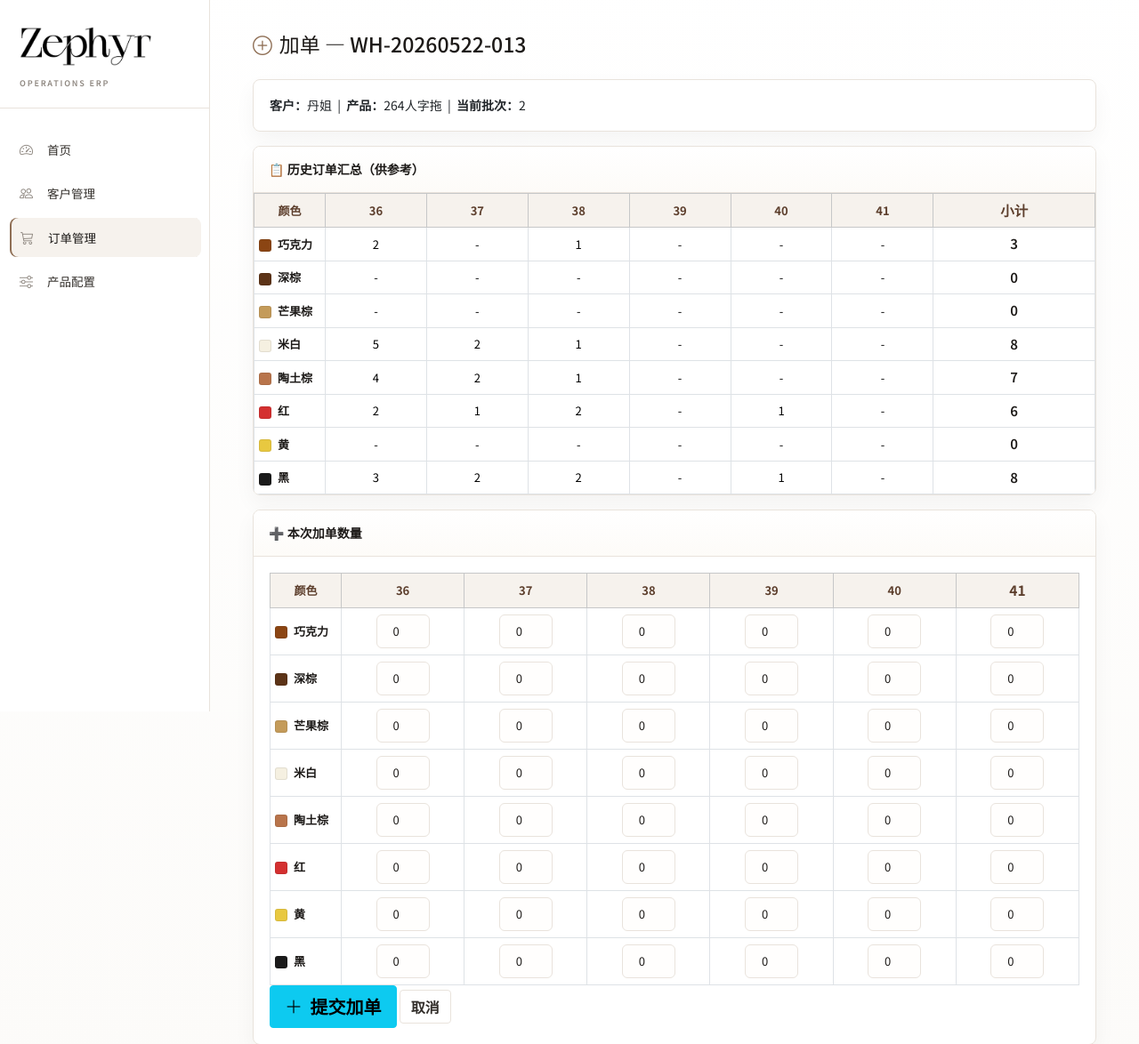
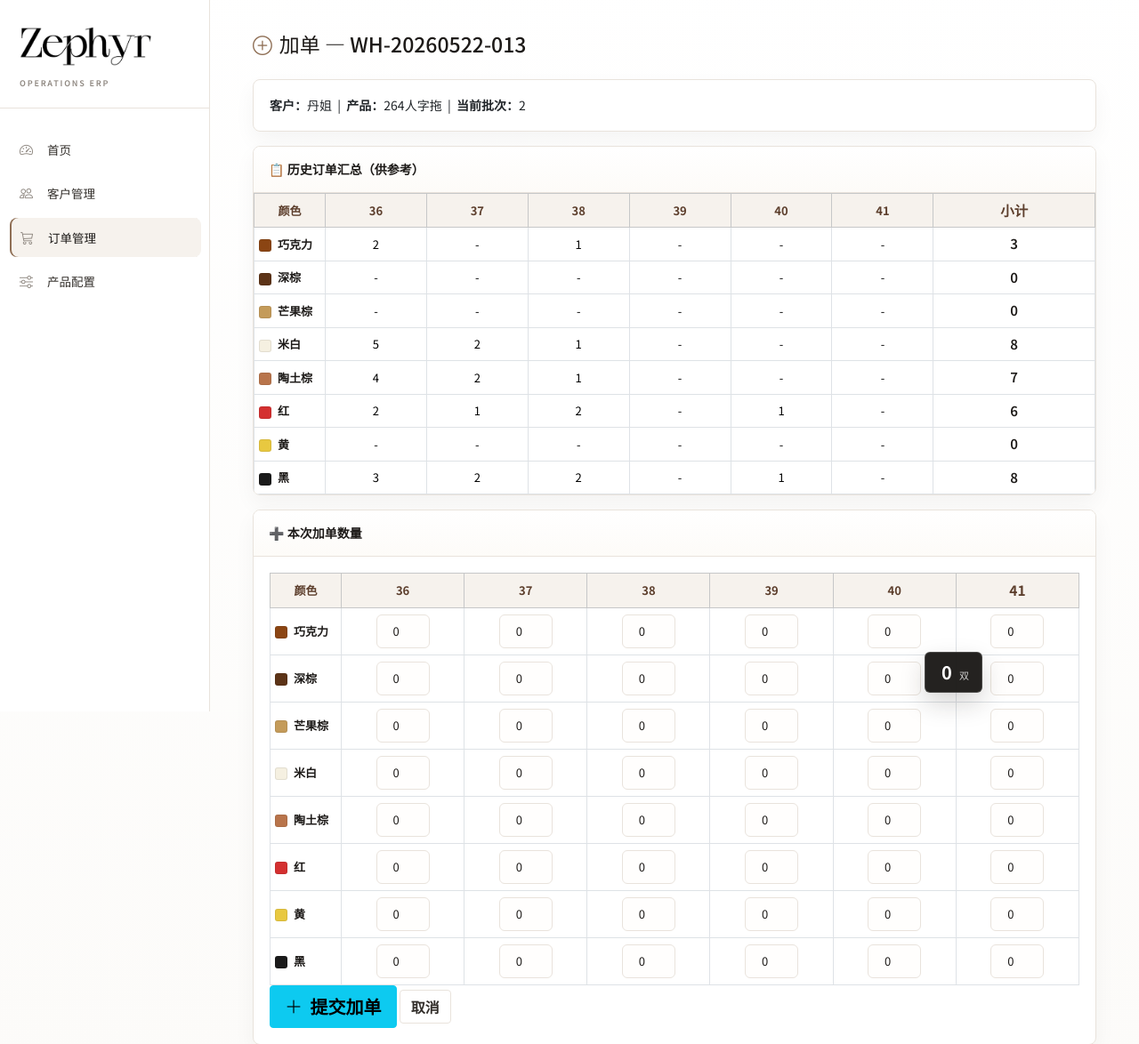
Before and after one commit to Xtttt/wholesale-erp, a Flask app: page /orders/13/add-batch in a window 1280 px wide. Shown: the top 1174 px of the page at 89% size. Run offline with Flask 3, Linux system fonts and the light colour scheme; a user stored in the database is signed in; data comes from the database, SQL or seed files in the repository.

Commit message:
加单页添加实时计数浮动条（右下角实时显示本次加单总数）

```diff
--- a/templates/order_add_batch.html
+++ b/templates/order_add_batch.html
@@ -69,7 +69,7 @@
                             </td>
                             {% for s in sizes %}
                             <td>
-                                <input type="number" class="form-control" min="0" value="0"
+                                <input type="number" class="form-control add-qty-input" min="0" value="0"
                                        name="qty_{{ color.id }}_{{ s.size_label }}" onfocus="this.select()">
                             </td>
                             {% endfor %}
@@ -77,6 +77,12 @@
                         {% endfor %}
                     </tbody>
                 </table>
+            </div>
+
+            <!-- 实时总计浮动条 -->
+            <div id="shipCounter" class="ship-counter">
+                <span class="counter-value" id="counterValue">0</span>
+                <span class="counter-unit">双</span>
             </div>
 
             <button type="submit" class="btn btn-info btn-lg">
@@ -88,3 +94,78 @@
 </div>
 
 {% endblock %}
+
+{% block scripts %}
+<style>
+#shipCounter {
+    position: fixed !important;
+    bottom: 21px !important;
+    right: 176px !important;
+    background: rgba(23,21,19,0.94);
+    color: #fff;
+    border: 1px solid rgba(255,255,255,0.18);
+    border-radius: 6px;
+    padding: 7px 14px;
+    display: inline-flex;
+    align-items: baseline;
+    gap: 4px;
+    box-shadow: 0 12px 28px rgba(31,27,22,0.18);
+    z-index: 1050;
+    transition: all 0.2s ease;
+}
+#shipCounter.has-value {
+    background: #8f6f55;
+    box-shadow: 0 14px 32px rgba(143,111,85,0.26);
+}
+#shipCounter .counter-value {
+    font-size: 20px;
+    font-weight: 700;
+    min-width: 20px;
+    text-align: center;
+}
+#shipCounter .counter-unit { opacity: 0.78; font-size: 11px; }
+#shipCounter.pulse .counter-value { animation: counterPulse 0.3s ease; }
+
+@keyframes counterPulse {
+    0% { transform: scale(1); }
+    50% { transform: scale(1.25); }
+    100% { transform: scale(1); }
+}
+
+@media (max-width: 768px) {
+    #shipCounter { bottom: 50px !important; right: 10px !important; padding: 4px 10px; }
+    #shipCounter .counter-value { font-size: 17px; }
+}
+</style>
+
+<script>
+(function() {
+    const counter = document.getElementById('shipCounter');
+    const counterVal = document.getElementById('counterValue');
+    const inputs = document.querySelectorAll('.add-qty-input');
+    let total = 0;
+
+    function updateTotal() {
+        let sum = 0;
+        inputs.forEach(inp => { const v = parseInt(inp.value) || 0; sum += v; });
+        if (sum !== total) {
+            counterVal.textContent = sum;
+            if (sum > 0 && total > 0 && sum !== total) {
+                counter.classList.remove('pulse');
+                void counter.offsetWidth;
+                counter.classList.add('pulse');
+            }
+            total = sum;
+        }
+        counter.classList.toggle('has-value', sum > 0);
+        counterVal.textContent = sum || '0';
+    }
+
+    inputs.forEach(inp => {
+        inp.addEventListener('input', updateTotal);
+        inp.addEventListener('change', updateTotal);
+    });
+    updateTotal();
+})();
+</script>
+{% endblock %}
```
